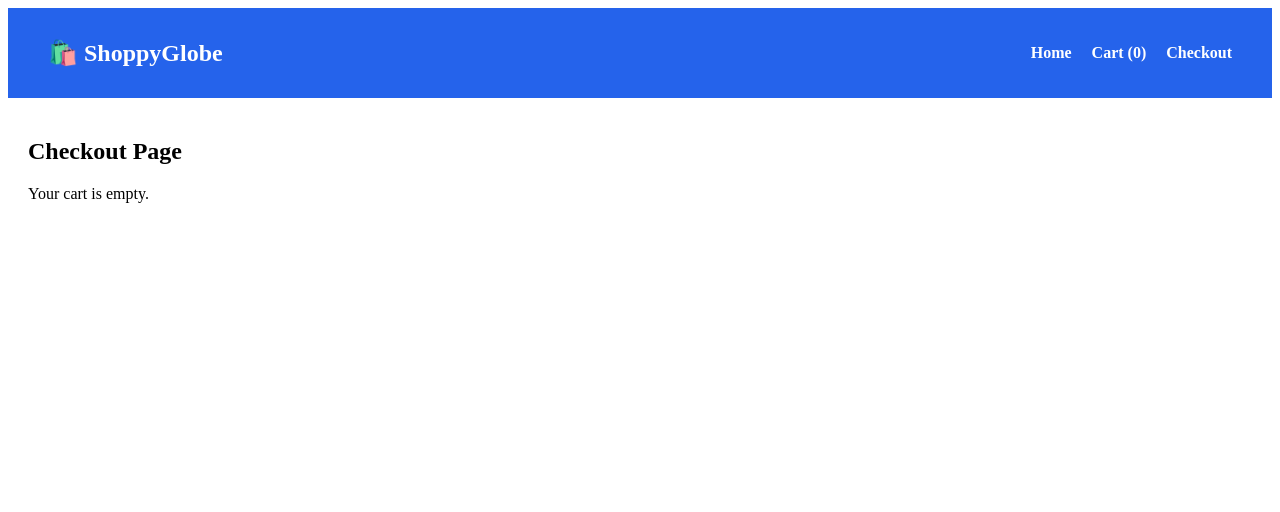
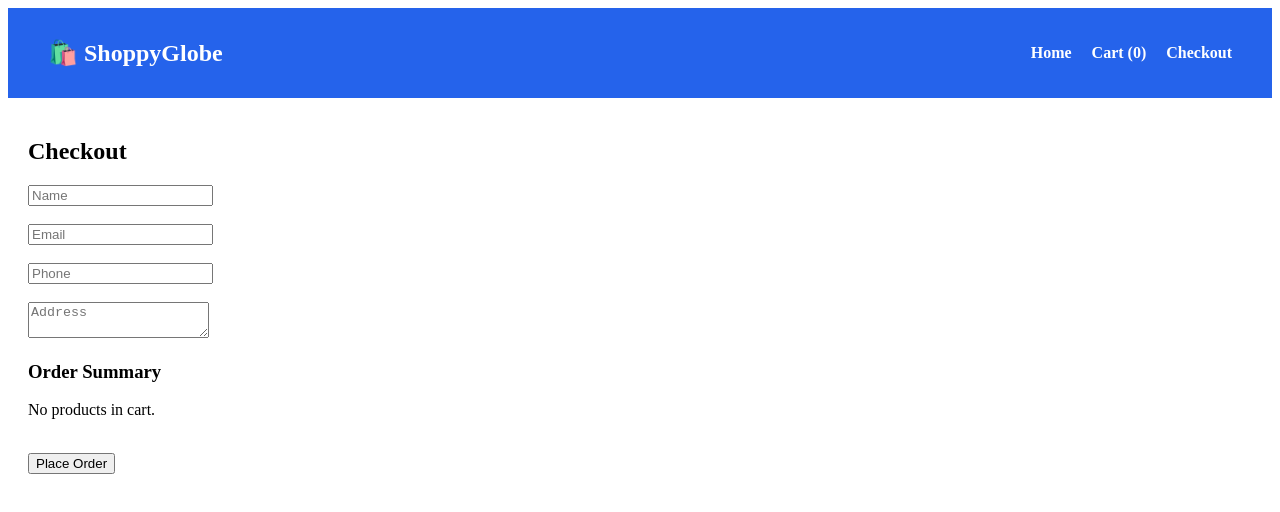
Before and after one commit to ankiichakraborty-cyber/online-library, a React (Vite) app in the folder shoppy-globe/: page /checkout in a window 1280 px wide. Shown: the top 512 px of the page. Built offline with nearby package versions, Linux system fonts and the light colour scheme.

Commit message:
Implemented checkout page with order placement

```diff
--- a/shoppy-globe/src/pages/Checkout/Checkout.jsx
+++ b/shoppy-globe/src/pages/Checkout/Checkout.jsx
@@ -1,38 +1,105 @@
-import { useSelector } from "react-redux";
+import { useState } from "react";
+import { useSelector, useDispatch } from "react-redux";
+import { clearCart } from "../../redux/cartSlice";
+import { useNavigate } from "react-router-dom";
 
 function Checkout() {
   const cartItems = useSelector((state) => state.cart.items);
+  const dispatch = useDispatch();
+  const navigate = useNavigate();
+
+  const [form, setForm] = useState({
+    name: "",
+    email: "",
+    phone: "",
+    address: "",
+  });
+
+  const handleChange = (e) => {
+    setForm({
+      ...form,
+      [e.target.name]: e.target.value,
+    });
+  };
+
+  const handlePlaceOrder = () => {
+    if (
+      !form.name ||
+      !form.email ||
+      !form.phone ||
+      !form.address
+    ) {
+      alert("Please fill all fields.");
+      return;
+    }
+
+    alert("Order placed");
+
+    dispatch(clearCart());
+
+    navigate("/");
+  };
 
   return (
     <div style={{ padding: "20px" }}>
-      <h2>Checkout Page</h2>
+      <h2>Checkout</h2>
+
+      <input
+        type="text"
+        name="name"
+        placeholder="Name"
+        value={form.name}
+        onChange={handleChange}
+      />
+
+      <br /><br />
+
+      <input
+        type="email"
+        name="email"
+        placeholder="Email"
+        value={form.email}
+        onChange={handleChange}
+      />
+
+      <br /><br />
+
+      <input
+        type="text"
+        name="phone"
+        placeholder="Phone"
+        value={form.phone}
+        onChange={handleChange}
+      />
+
+      <br /><br />
+
+      <textarea
+        name="address"
+        placeholder="Address"
+        value={form.address}
+        onChange={handleChange}
+      />
+
+      <h3>Order Summary</h3>
 
       {cartItems.length === 0 ? (
-        <p>Your cart is empty.</p>
+        <p>No products in cart.</p>
       ) : (
         cartItems.map((item) => (
-          <div
-            key={item.id}
-            style={{
-              border: "1px solid #ccc",
-              margin: "10px 0",
-              padding: "10px",
-            }}
-          >
-            <img
-              src={item.thumbnail}
-              alt={item.title}
-              width="120"
-            />
-
-            <h3>{item.title}</h3>
-
-            <p>Price: ${item.price}</p>
-
-            <p>Quantity: {item.quantity}</p>
+          <div key={item.id}>
+            <p>
+              {item.title} × {item.quantity}
+            </p>
           </div>
         ))
       )}
+
+      <br />
+
+      <button onClick={handlePlaceOrder}>
+        Place Order
+      </button>
     </div>
   );
 }
```
